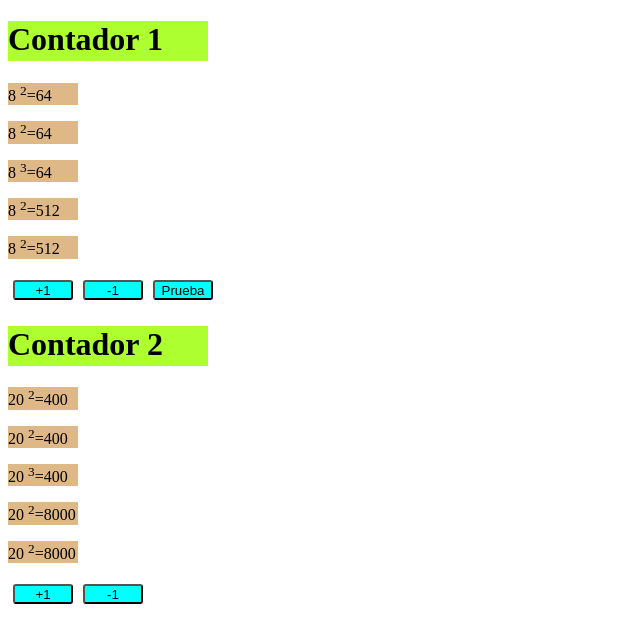
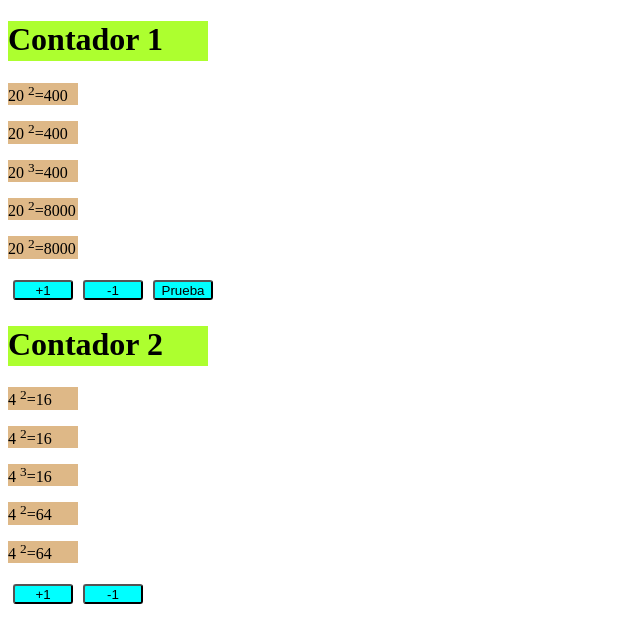
Before and after one commit to JordyChamba/pw_vue_u2_jc, a Vue app: page / in a window 1280 px wide. Shown: the top 642 px of the page, without its empty margins (0-640 px from the left). Built offline with nearby package versions, Linux system fonts and the light colour scheme.

Commit message:
Directivas

```diff
--- a/src/components/contador.vue
+++ b/src/components/contador.vue
@@ -61,7 +61,13 @@ export default {
 
     props: {
         titulo2: String,
-        inicio: Number,
+        inicio: {
+            type: Number,
+            default: 99,
+            validator(value) {
+                return value > 10;
+            },
+        },
         mostrar: Boolean
     }
     /*String, Number, Boolean, Object, Date, Array, Function, BigInt */
--- a/src/views/contadorView.vue
+++ b/src/views/contadorView.vue
@@ -1,7 +1,7 @@
 <template>
     <div>
-        <contador titulo2="Contador 1" :inicio="4 + 4" :mostrar="true" />
-        <contador titulo2="Contador 2" :inicio="2 * 10" :mostrar="false" />
+        <contador titulo2="Contador 1" :inicio="20" :mostrar="true" />
+        <contador titulo2="Contador 2" :inicio="4" :mostrar="false" />
     </div>
 </template>
 
```
